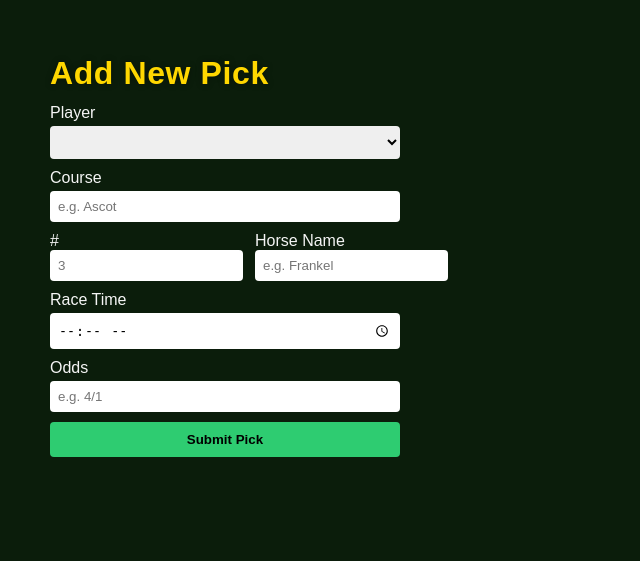
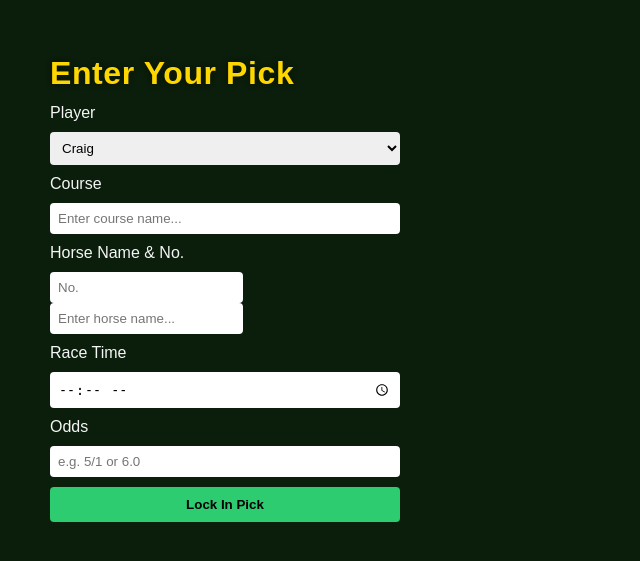
Before and after one commit to craignim1609-pixel/Horse-Racing-Tracker, a FastAPI app: page /add-pick in a window 1280 px wide. Shown: the part 90-651 px from the top of the page, without its empty margins (0-640 px from the left). Run offline with FastAPI, Linux system fonts and the light colour scheme; data comes from the database, SQL or seed files in the repository; data that the repository does not hold is empty.

Commit message:
Update add-pick.html

```diff
--- a/app/templates/add-pick.html
+++ b/app/templates/add-pick.html
@@ -1,52 +1,76 @@
 {% extends "base.html" %}
-
 {% block content %}
 
-<h1>Add New Pick</h1>
+<div class="page-header">
+    <h1 class="page-title">Enter Your Pick</h1>
+</div>
 
-<form id="add-pick-form">
+<div class="add-pick-container">
 
-    <div class="form-row">
-        <label for="playerSelect">Player</label>
-        <select id="playerSelect" name="player_id" required></select>
-    </div>
+    <form id="add-pick-form" class="add-pick-form">
 
-    <div class="form-row">
-        <label for="courseSelect">Course</label>
-        <input id="courseSelect" name="course" type="text" placeholder="e.g. Ascot" required>
-    </div>
+        <!-- PLAYER -->
+        <label class="form-label">Player</label>
+        <select id="player" class="form-input">
+            <option value="">Select Player</option>
+        </select>
 
-    <div class="horse-group">
-        <div>
-            <label for="horseNumber">#</label>
-            <input id="horseNumber" name="horse_number" placeholder="3" required>
+        <!-- COURSE -->
+        <label class="form-label">Course</label>
+        <input
+            id="course"
+            type="text"
+            class="form-input"
+            placeholder="Enter course name..."
+        />
+
+        <!-- HORSE NUMBER + NAME -->
+        <label class="form-label">Horse Name & No.</label>
+        <div class="horse-row">
+            <input
+                id="horse_number"
+                type="text"
+                class="form-input horse-number"
+                placeholder="No."
+            />
+            <input
+                id="horse_name"
+                type="text"
+                class="form-input horse-name"
+                placeholder="Enter horse name..."
+            />
         </div>
-        <div>
-            <label for="horseName">Horse Name</label>
-            <input id="horseName" name="horse_name" placeholder="e.g. Frankel" required>
-        </div>
-    </div>
 
-    <div class="form-row">
-        <label for="raceTime">Race Time</label>
-        <input id="raceTime" name="race_time" type="time" required>
-    </div>
+        <!-- RACE TIME -->
+        <label class="form-label">Race Time</label>
+        <input
+            id="race_time"
+            type="time"
+            class="form-input"
+        />
 
-    <div class="form-row">
-        <label for="odds">Odds</label>
-        <input id="odds" name="odds_fraction" placeholder="e.g. 4/1" required>
-    </div>
+        <!-- ODDS -->
+        <label class="form-label">Odds</label>
+        <input
+            id="odds_fraction"
+            type="text"
+            class="form-input"
+            placeholder="e.g. 5/1 or 6.0"
+        />
 
-    <button type="submit" class="submit-btn">Submit Pick</button>
+        <!-- SUBMIT BUTTON -->
+        <button type="submit" class="submit-btn">
+            Lock In Pick
+        </button>
 
-</form>
+    </form>
 
-<div id="resultBox" class="result-box"></div>
+</div>
 
 <script src="/static/app_v10001.js"></script>
 <script>
+    loadPlayersForAddPick();
     setupAddPickForm();
-    loadPlayersForAddPick();
 </script>
 
 {% endblock %}
```
